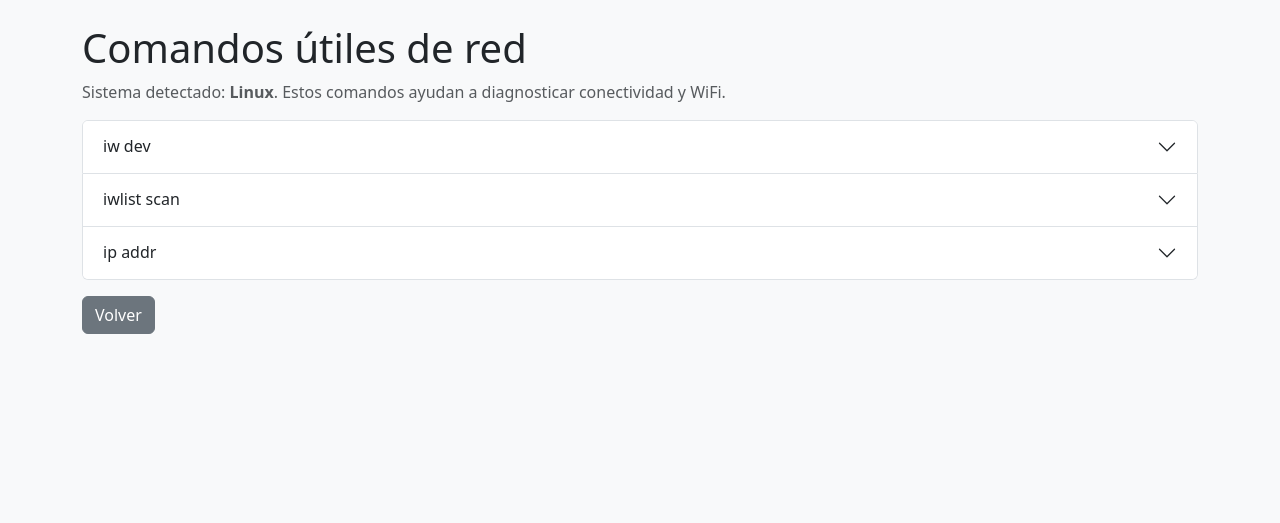
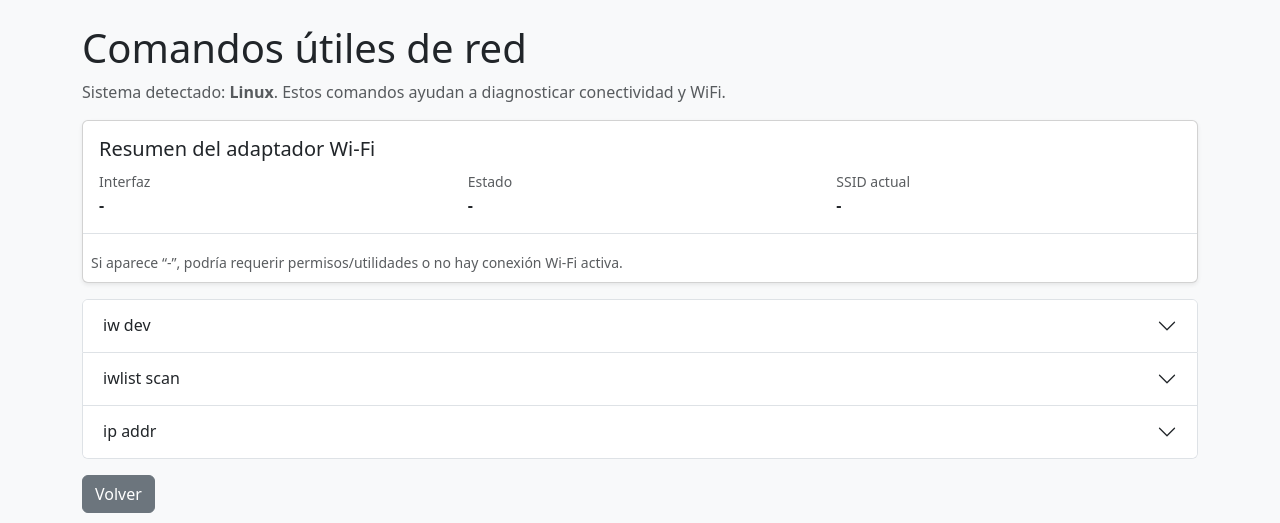
Before and after one commit to Mica569/WifiScannerDjango, a Django app: page /comandos/ in a window 1280 px wide. Shown: the part 56-579 px from the top of the page. Run offline with Django 5.2, Linux system fonts and the light colour scheme.

Commit message:
Comandos útiles: resumen de Wi‑Fi (interfaz, estado, SSID)\n\n- Windows: netsh wlan show interfaces\n- Linux: nmcli (o iwgetid + ip link)\n- macOS: airport -I + ifconfig\n- Muestra tarjeta resumen arriba de los comandos

```diff
--- a/diagnostics/views.py
+++ b/diagnostics/views.py
@@ -159,9 +159,14 @@ def signup(request):
 
 def diagnostics_info(request):
     """Página de diagnóstico: muestra salida cruda de comandos usados para escaneos."""
-    import platform, subprocess, shutil
+    import platform, subprocess, shutil, re
     os_name = platform.system()
     info = []
+    resumen = {
+        'interfaz': '-',
+        'estado': '-',
+        'ssid': '-',
+    }
 
     def run(cmd):
         try:
@@ -170,23 +175,93 @@ def diagnostics_info(request):
         except Exception as e:
             return f"<error> {e}"
 
+    def set_if_nonempty(key, value):
+        v = (value or '').strip()
+        if v:
+            resumen[key] = v
+
     if os_name == 'Windows':
+        # Resumen Wi‑Fi
+        raw = run(['netsh', 'wlan', 'show', 'interfaces'])
+        if raw and not raw.startswith('<error>'):
+            # Interfaz, Estado, SSID (multi-idioma aproximado)
+            m = re.search(r"(?im)^\s*Nombre\s*:\s*(.+)$|^\s*Name\s*:\s*(.+)$", raw)
+            set_if_nonempty('interfaz', (m.group(1) or m.group(2)) if m else '')
+            m = re.search(r"(?im)^\s*Estado\s*:\s*(.+)$|^\s*State\s*:\s*(.+)$", raw)
+            set_if_nonempty('estado', (m.group(1) or m.group(2)) if m else '')
+            m = re.search(r"(?im)^\s*SSID\s*:\s*(.+)$", raw)
+            set_if_nonempty('ssid', m.group(1) if m else '')
+
+        # Comandos útiles
         info.append(('arp -a', run(['arp', '-a'])))
         info.append(('netsh wlan show networks mode=bssid', run(['netsh', 'wlan', 'show', 'networks', 'mode=bssid'])))
         info.append(('ipconfig', run(['ipconfig'])))
     elif os_name == 'Linux':
+        # Resumen Wi‑Fi
+        if shutil.which('nmcli'):
+            out = run(['nmcli', '-t', '-f', 'DEVICE,TYPE,STATE,CONNECTION', 'device'])
+            # Buscar interfaz wifi conectada
+            for line in (out or '').splitlines():
+                parts = line.split(':')
+                if len(parts) >= 4 and parts[1] == 'wifi':
+                    set_if_nonempty('interfaz', parts[0])
+                    set_if_nonempty('estado', parts[2])
+                    set_if_nonempty('ssid', parts[3])
+                    break
+        else:
+            # iwgetid para SSID si existe
+            if shutil.which('iwgetid'):
+                ss = run(['iwgetid', '-r'])
+                set_if_nonempty('ssid', ss)
+            # ip -br link para interfaz UP
+            link = run(['ip', '-br', 'link'])
+            # Elegir la primera interfaz UP que no sea lo/eth tun
+            if link and not link.startswith('<error>'):
+                for ln in link.splitlines():
+                    cols = ln.split()
+                    if len(cols) >= 2 and 'UP' in cols[1]:
+                        iface = cols[0]
+                        if not iface.startswith('lo'):
+                            set_if_nonempty('interfaz', iface)
+                            set_if_nonempty('estado', 'UP')
+                            break
+
+        # Comandos útiles
         if shutil.which('nmcli'):
             info.append(('nmcli device wifi list', run(['nmcli', '-t', '-f', 'SSID,BSSID,CHAN,SIGNAL', 'device', 'wifi', 'list'])))
         info.append(('iw dev', run(['iw', 'dev'])))
         info.append(('iwlist scan', run(['iwlist', 'scan'])))
         info.append(('ip addr', run(['ip', 'addr'])))
     elif os_name == 'Darwin':
+        # Resumen Wi‑Fi
+        airport_bin = '/System/Library/PrivateFrameworks/Apple80211.framework/Versions/Current/Resources/airport'
+        raw = run([airport_bin, '-I'])
+        if raw and not raw.startswith('<error>'):
+            m = re.search(r"(?im)^\s*agrCtlRSSI|.*$", raw)
+            # SSID y estado
+            m = re.search(r"(?im)^\s*SSID\s*:\s*(.+)$", raw)
+            set_if_nonempty('ssid', m.group(1) if m else '')
+            # interfaz
+            raw_ifconfig = run(['ifconfig'])
+            if raw_ifconfig and not raw_ifconfig.startswith('<error>'):
+                # Heurística: interfaz en líneas 'status: active' previas
+                current = None
+                for ln in raw_ifconfig.splitlines():
+                    if not ln.startswith('\t') and ':' in ln:
+                        current = ln.split(':', 1)[0]
+                    if 'status: active' in ln and current:
+                        set_if_nonempty('interfaz', current)
+                        set_if_nonempty('estado', 'active')
+                        break
+
+        # Comandos útiles
         info.append(('airport -s', run(['/System/Library/PrivateFrameworks/Apple80211.framework/Versions/Current/Resources/airport', '-s'])))
         info.append(('ifconfig', run(['ifconfig'])))
 
     return render(request, 'diagnostics/diagnostics.html', {
         'os_name': os_name,
         'info': info,
+        'resumen': resumen,
     })
 
 
--- a/templates/diagnostics/diagnostics.html
+++ b/templates/diagnostics/diagnostics.html
@@ -2,6 +2,18 @@
 {% block content %}
 <h1>Comandos &uacute;tiles de red</h1>
 <p class="text-muted">Sistema detectado: <strong>{{ os_name }}</strong>. Estos comandos ayudan a diagnosticar conectividad y WiFi.</p>
+
+<div class="card shadow-sm mb-3">
+  <div class="card-body">
+    <h5 class="card-title mb-2">Resumen del adaptador Wi‑Fi</h5>
+    <div class="row">
+      <div class="col-md-4"><small class="text-muted">Interfaz</small><div><strong>{{ resumen.interfaz }}</strong></div></div>
+      <div class="col-md-4"><small class="text-muted">Estado</small><div><strong>{{ resumen.estado }}</strong></div></div>
+      <div class="col-md-4"><small class="text-muted">SSID actual</small><div><strong>{{ resumen.ssid }}</strong></div></div>
+    </div>
+  </div>
+  <div class="border-top p-2 pt-3"><small class="text-muted">Si aparece “-”, podría requerir permisos/utilidades o no hay conexión Wi‑Fi activa.</small></div>
+</div>
 
 <div class="accordion" id="diagAccordion">
   {% for title, output in info %}
```
